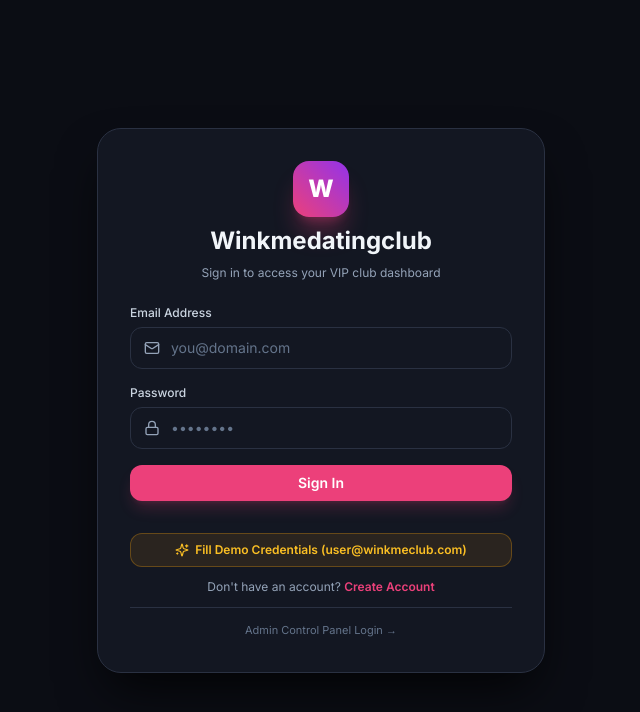
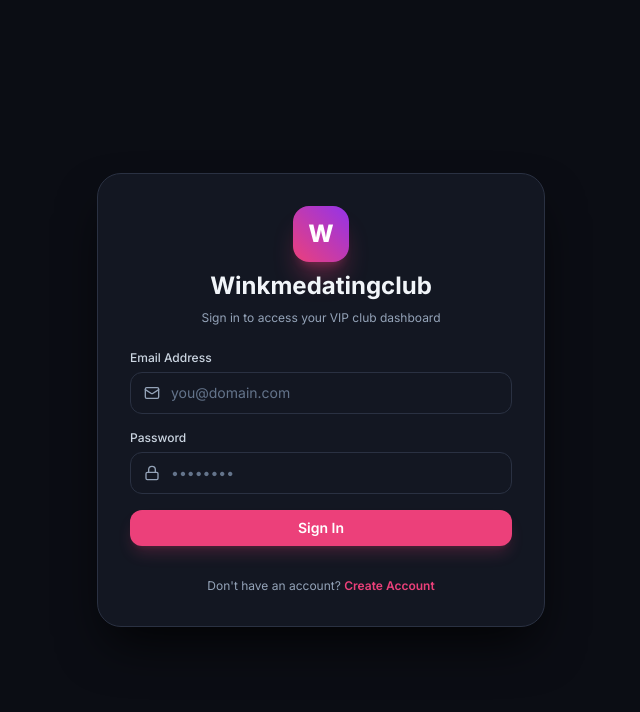
Before and after one commit to sobia22-prog/winkmeclub, a React (Vite) app in the folder client/: page /login in a window 1280 px wide. Shown: the top 712 px of the page, without its empty margins (319-959 px from the left). Built offline with nearby package versions, Linux system fonts and the light colour scheme; no server answers.

Commit message:
Remove demo credentials button and admin panel link from LoginPage.tsx

```diff
--- a/client/src/pages/auth/LoginPage.tsx
+++ b/client/src/pages/auth/LoginPage.tsx
@@ -5,7 +5,7 @@ import { authService } from '../../services/auth.service';
 import { brandConfig } from '../../config/brand.config';
 import { Input } from '../../components/common/Input';
 import { Button } from '../../components/common/Button';
-import { Lock, Mail, Sparkles } from 'lucide-react';
+import { Lock, Mail } from 'lucide-react';
 
 export const LoginPage: React.FC = () => {
   const [email, setEmail] = useState('');
@@ -31,11 +31,6 @@ export const LoginPage: React.FC = () => {
     } finally {
       setLoading(false);
     }
-  };
-
-  const handleDemoLogin = () => {
-    setEmail('user@winkmeclub.com');
-    setPassword('User@123');
   };
 
   return (
@@ -80,27 +75,13 @@ export const LoginPage: React.FC = () => {
           </Button>
         </form>
 
-        <div className="pt-2 text-center space-y-3">
-          <button
-            onClick={handleDemoLogin}
-            className="w-full py-2 bg-amber-500/10 border border-amber-500/30 rounded-xl text-xs font-semibold text-amber-400 hover:bg-amber-500/20 transition-colors flex items-center justify-center gap-1.5"
-          >
-            <Sparkles className="w-3.5 h-3.5" />
-            Fill Demo Credentials (user@winkmeclub.com)
-          </button>
-
+        <div className="pt-2 text-center">
           <p className="text-xs text-slate-400">
             Don't have an account?{' '}
             <Link to="/register" className="text-brand-wine hover:underline font-semibold">
               Create Account
             </Link>
           </p>
-
-          <div className="pt-2 border-t border-brand-border">
-            <Link to="/admin/login" className="text-[11px] text-slate-500 hover:text-slate-300">
-              Admin Control Panel Login →
-            </Link>
-          </div>
         </div>
       </div>
     </div>
```
